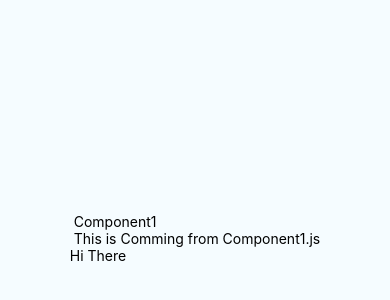
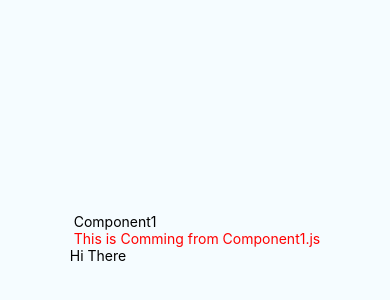
Before and after one commit to vishant-jaiswal/ReactFeatures, a React Native app: screen / in a window 390 px wide. Shown: the part 184-484 px from the top of the page. Built offline with nearby package versions, Linux system fonts and the light colour scheme.

Commit message:
Inline style is used

```diff
--- a/src/Components/Component1.js
+++ b/src/Components/Component1.js
@@ -20,7 +20,7 @@ class Component1 extends Component{
         return(
             <View>
                 <Text> {this.state.name}</Text>
-                <Text> This is Comming from Component1.js</Text>
+                <Text style={{ color:'red' }}> This is Comming from Component1.js</Text>
                 <Text>{this.state.message}</Text>
             </View>
         );
```
